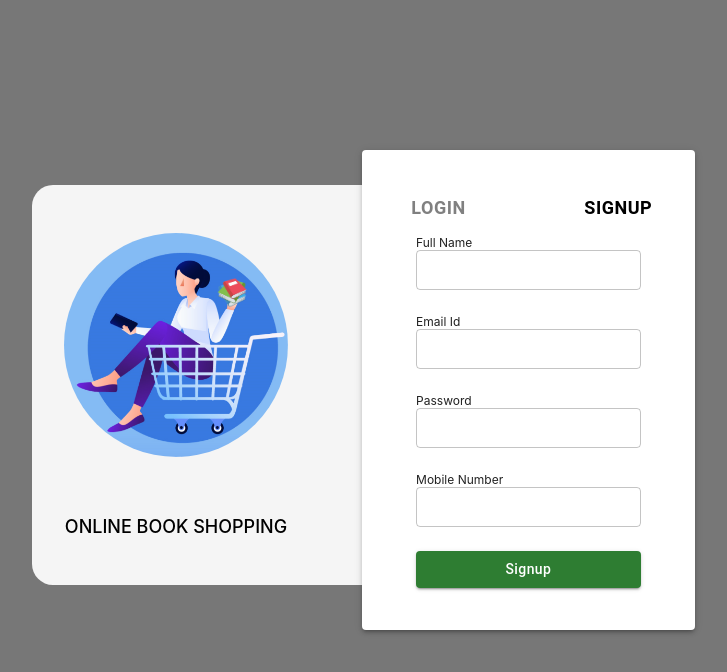
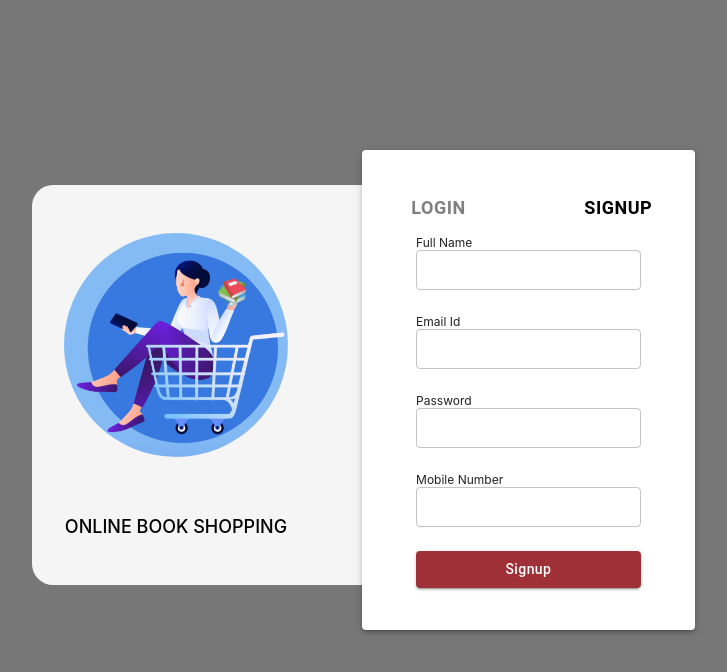
Before and after one commit to Reshma2310/BookStoreApp, a React (Create React App) app: page / in a window 1280 px wide. Both pictures are taken after a click on the button "SIGNUP". Shown: the top 672 px of the page, without its empty margins (328-1055 px from the left). Built offline with nearby package versions, Linux system fonts and the light colour scheme.

Commit message:
[Reshma] - swagger signup & set vertification link

```diff
--- a/package.json
+++ b/package.json
@@ -6,11 +6,13 @@
     "@emotion/react": "^11.10.4",
     "@emotion/styled": "^11.10.4",
     "@material-ui/icons": "^4.11.3",
+    "@mui/icons-material": "^5.10.3",
     "@mui/material": "^5.10.3",
     "@mui/styles": "^5.10.3",
     "@testing-library/jest-dom": "^5.16.5",
     "@testing-library/react": "^13.3.0",
     "@testing-library/user-event": "^13.5.0",
+    "axios": "^0.27.2",
     "react": "^18.2.0",
     "react-dom": "^18.2.0",
     "react-scripts": "5.0.1",
--- a/src/components/login/login.jsx
+++ b/src/components/login/login.jsx
@@ -5,6 +5,7 @@ import Paper from '@mui/material/Paper';
 import Button from '@mui/material/Button';
 import TextField from '@mui/material/TextField';
 import { Divider } from '@mui/material'
+import { login } from '../../services/userService';
 
 const emailRegex = /^(([^<>()[\]\.,;:\s@\"]+(\.[^<>()[\]\.,;:\s@\"]+)*)|(\".+\"))@(([^<>()[\]\.,;:\s@\"]+\.)+[^<>()[\]\.,;:\s@\"]{2,})$/;
 const passwordRegex = /^(?=.*[A-Z])(?=.*[0-9])(?=.*[@#$%^&-+=()])([a-zA-Z0-9]*).{8,}$/;
@@ -76,7 +77,8 @@ const useStyles = makeStyles({
     },
     loginKeySIP: {
         width: '100%',
-        textTransform: 'capitalize !important'
+        textTransform: 'capitalize !important',
+        backgroundColor: '#A03037 !important',
     },
     fbgoogleSIP: {
         display: 'flex',
@@ -153,6 +155,13 @@ function LoginPage(props) {
                 passwordHelper: ""
             }))
         }
+        if (emailTest === true && passwordTest === true) {
+            login(loginObj).then((response) => {
+                console.log(response);
+                localStorage.setItem("token", response.data.result.accessToken)
+            }).catch((error) => { console.log(error) })
+            console.log("login successful");
+        }
     }
 
     const classes = useStyles()
@@ -178,7 +187,7 @@ function LoginPage(props) {
                             onChange={takePassword} error={rejexObj.passwordBorder} helperText={rejexObj.passwordHelper}/>
                     </Box>
                     <Box >
-                        <Button className={classes.loginKeySIP} variant="contained" color="success" onClick={submit}>Login</Button>
+                        <Button className={classes.loginKeySIP} variant="contained" onClick={submit}>Login</Button>
                     </Box>
                     {/* <Box sx={{fontWeight: 'bold'}}>     ----- OR -----   </Box> */}
                     <Box sx={{display: 'flex', flexDirection: 'row', justifyContent: 'space-evenly', alignItems: 'center', fontWeight: 'bold'}}><Divider sx={{ borderBottomWidth: 3, width: '30%' }} />OR <Divider sx={{ borderBottomWidth: 3, width: '30%' }} /></Box>
--- a/src/components/signup/signup.jsx
+++ b/src/components/signup/signup.jsx
@@ -5,11 +5,14 @@ import Paper from '@mui/material/Paper';
 import Button from '@mui/material/Button';
 import TextField from '@mui/material/TextField';
 import { height } from '@mui/system';
+import { signup } from '../../services/userService';
 
-const nameRegex = /^[A-Z]{1}[a-z]{2,}$/;
+const fullNameRegex = /(^[A-Za-z]{3,16})([ ]{0,1})([A-Za-z]{3,16})?([ ]{0,1})?([A-Za-z]{3,16})?([ ]{0,1})?([A-Za-z]{3,16})$/
+
+const nameRegex = /^([A-Z]{1}[a-z]{2,})+([ ]{0,1}[A-Z]{1}[a-z]{2,})?([ ]{0,1})?([A-Z]{1}[a-z]{2,})?$/;
 const emailRegex = /^(([^<>()[\]\.,;:\s@\"]+(\.[^<>()[\]\.,;:\s@\"]+)*)|(\".+\"))@(([^<>()[\]\.,;:\s@\"]+\.)+[^<>()[\]\.,;:\s@\"]{2,})$/;
 const passwordRegex = /^(?=.*[A-Z])(?=.*[0-9])(?=.*[@#$%^&-+=()])([a-zA-Z0-9]*).{8,}$/;
-const mobileRegex = /^[1-9]{1}[0-9]{9}$/;
+const mobileRegex = /^[6-9]{1}[0-9]{9}$/;
 
 const useStyles = makeStyles({
 
@@ -72,19 +75,24 @@ const useStyles = makeStyles({
     },
     textSU: {
         width: '100%',
-        textTransform: 'capitalize !important'
+        textTransform: 'capitalize !important',
+    },
+    textBtnSU: {
+        width: '100%',
+        textTransform: 'capitalize !important',
+        backgroundColor: '#A03037 !important',
     }
 })
 
 function SignUp(props) {
 
-    const [signupObj, setSignupObj] = React.useState({ name: "", email: "", password: "", mobile: "" })
+    const [signupObj, setSignupObj] = React.useState({ fullName: "", email: "", password: "", phone: "" })
     const [rejexObj, setRejexObj] = React.useState({ nameBorder: false, nameHelper: "", emailBorder: false, emailHelper: "", passwordBorder: false, passwordHelper: "", mobileBorder: false, mobileHelper: "" })
 
     const takeUserName = (event) => {
         setSignupObj(prevState => ({
             ...prevState,
-            name: event.target.value
+            fullName: event.target.value
         }))
         console.log(event.target.value)
     }
@@ -106,16 +114,16 @@ function SignUp(props) {
     const takeMobileNo = (event) => {
         setSignupObj(prevState => ({
             ...prevState,
-            mobile: event.target.value
+            phone: event.target.value
         }))
         console.log(event.target.value)
     }
 
     const submit = () => {
-        let nameTest = nameRegex.test(signupObj.name)
+        let nameTest = nameRegex.test(signupObj.fullName)
         let emailTest = emailRegex.test(signupObj.email)
         let passwordTest = passwordRegex.test(signupObj.password)
-        let mobileTest = mobileRegex.test(signupObj.mobile)
+        let mobileTest = mobileRegex.test(signupObj.phone)
         if (nameTest === false) {
             setRejexObj(prevState => ({
                 ...prevState,
@@ -172,7 +180,16 @@ function SignUp(props) {
                 mobileHelper: ""
             }))
         }
+
+        if (nameTest === true && emailTest === true && passwordTest === true && mobileTest === true) {
+            signup(signupObj).then((response) => {
+                console.log(response);
+            }).catch((error) => { console.log(error) })
+            console.log("Signup successful");
+        }
     }
+
+
 
     const classes = useStyles()
 
@@ -205,7 +222,7 @@ function SignUp(props) {
                             error={rejexObj.mobileBorder} helperText={rejexObj.mobileHelper} />
                     </Box>
                     <Box className={classes.titleTextSU}>
-                        <Button className={classes.textSU} variant="contained" color="success" onClick={submit}>Signup</Button>
+                        <Button className={classes.textBtnSU} variant="contained" onClick={submit}>Signup</Button>
                     </Box>
 
                 </Box>
--- a/src/pages/lander/lander.jsx
+++ b/src/pages/lander/lander.jsx
@@ -46,7 +46,6 @@ const useStyles = makeStyles({
     },
     imgBookLP: {
         width: '30px',
-
         position: 'relative',
         bottom: '184px',
         left: '56px',
--- /dev/null
+++ b/src/services/userService.js
@@ -0,0 +1,13 @@
+import axios from "axios";
+
+export const login = (loginObj) => {
+    let response = axios.post("https://bookstore.incubation.bridgelabz.com/bookstore_user/login", loginObj)
+    console.log("Login in process")
+    return response
+}
+
+export const signup = (signupObject) => {
+    let result = axios.post("https://bookstore.incubation.bridgelabz.com/bookstore_user/registration", signupObject)
+    return result
+    console.log("Signup in process")
+}
```
Also changed, not shown: 1 other file (tests, documents, lock files or other folders).
